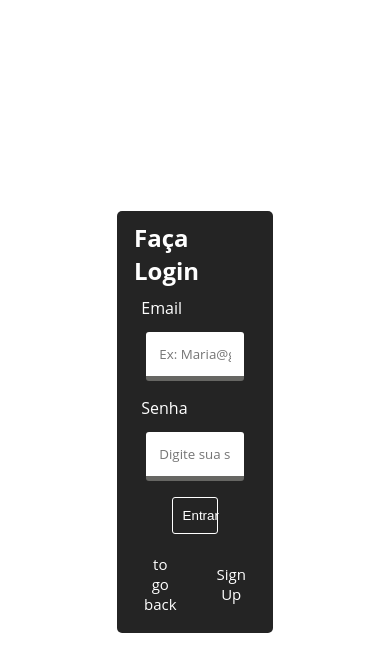
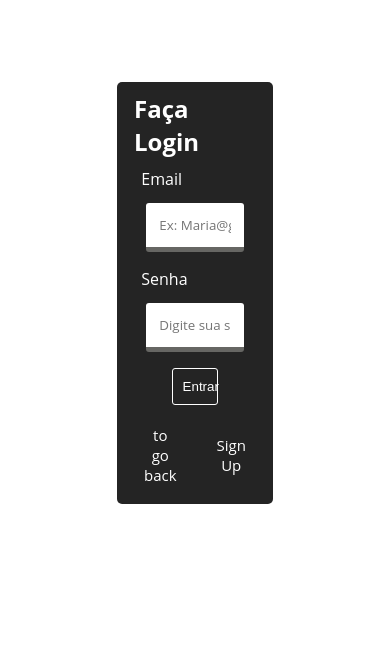
Before and after one commit to Anselmo5/Analise-Financeira, a React (Vite) app in the folder ProjetoDashbord/: page /login in a window 390 px wide. Shown: the top 672 px of the page. Built offline with nearby package versions, Linux system fonts and the light colour scheme.

Commit message:
update web-site

```diff
--- a/ProjetoDashbord/components/Cadastro.jsx
+++ b/ProjetoDashbord/components/Cadastro.jsx
@@ -1,8 +1,36 @@
 import React from 'react'
 import './Cadastro.css'
-import { Link } from 'react-router-dom'
+import { Link,useNavigate } from 'react-router-dom'
+import { useState } from 'react';
+import axios   from 'axios';
 
 const Cadastro = () => {
+
+  const [nome, setNome] = useState('');
+  const [email, setEmail] = useState('');
+  const [senha, setPassword ] = useState('');
+  const [error, setError] = useState(false);
+  const [user, setUser] = useState(null);
+  const navigate = useNavigate();
+
+  const handleSubmit = async (event) => {
+    event.preventDefault();
+
+    try {
+      const response = await axios.post('http://localhost:3003/create-user', {
+        nome,
+        email,
+        senha,
+      });
+      setUser(response.data);
+      navigate('/grafico');
+    } catch (error) {
+      console.error('Erro ao criar usuário:', error);
+      setError(true);
+    }
+  };
+
+
   return (
     <div>
         <div className='aling'>
@@ -18,7 +46,7 @@ const Cadastro = () => {
                             <input
                               type="text"
                               placeholder='Ex: Maria anjo martim'
-                              onChange={(e) => setEmail(e.target.value)}
+                              onChange={(e) => setNome(e.target.value)}
                               />
                         </div>
                         <div className='group'>
@@ -38,7 +66,7 @@ const Cadastro = () => {
                               required
                               />
                         </div>
-                      <button onClick={(e) => handlesubmit(e)}>Entrar</button>
+                      <button onClick={(e) => handleSubmit(e)}>Entrar</button>
                         <div className='redirect'>
                             <Link to="/">to go back</Link>
                             <Link to='/login'>Sing in</Link>
--- a/ProjetoDashbord/components/Login.css
+++ b/ProjetoDashbord/components/Login.css
@@ -90,7 +90,7 @@
     display: inline-block;
     padding: 13px;
     border: none;
-    color: #fff;
+    color: #242424;
     font-family: 'Open Sans', sans-serif;
     background: rgb(255, 255, 255);
     margin-bottom: 16px;
@@ -142,9 +142,9 @@
 
  .container{
     padding: 5px;
-    width: 45vw;
-    height: 60vh;
-    padding: 10px;
+    width: 40vw;
+    height: 80vh;
+    margin-top: 82px;
  }
 
  .efectlogin1{
@@ -172,11 +172,3 @@
  }
 
 }
-
-
-
-@media screen and (max-width:600px) {
-    .container{
-        width: 60vw;
-    }
-}
```
